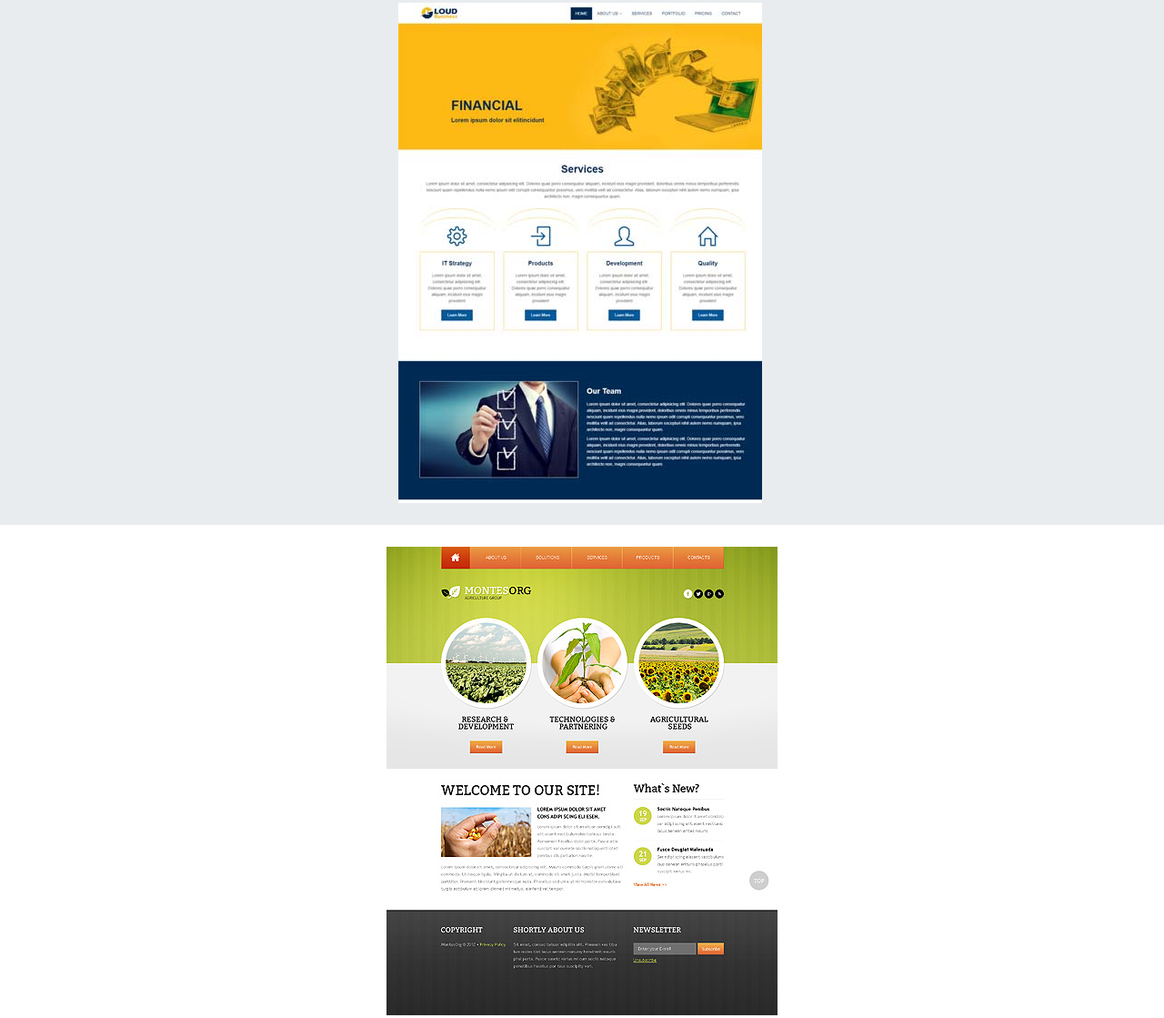
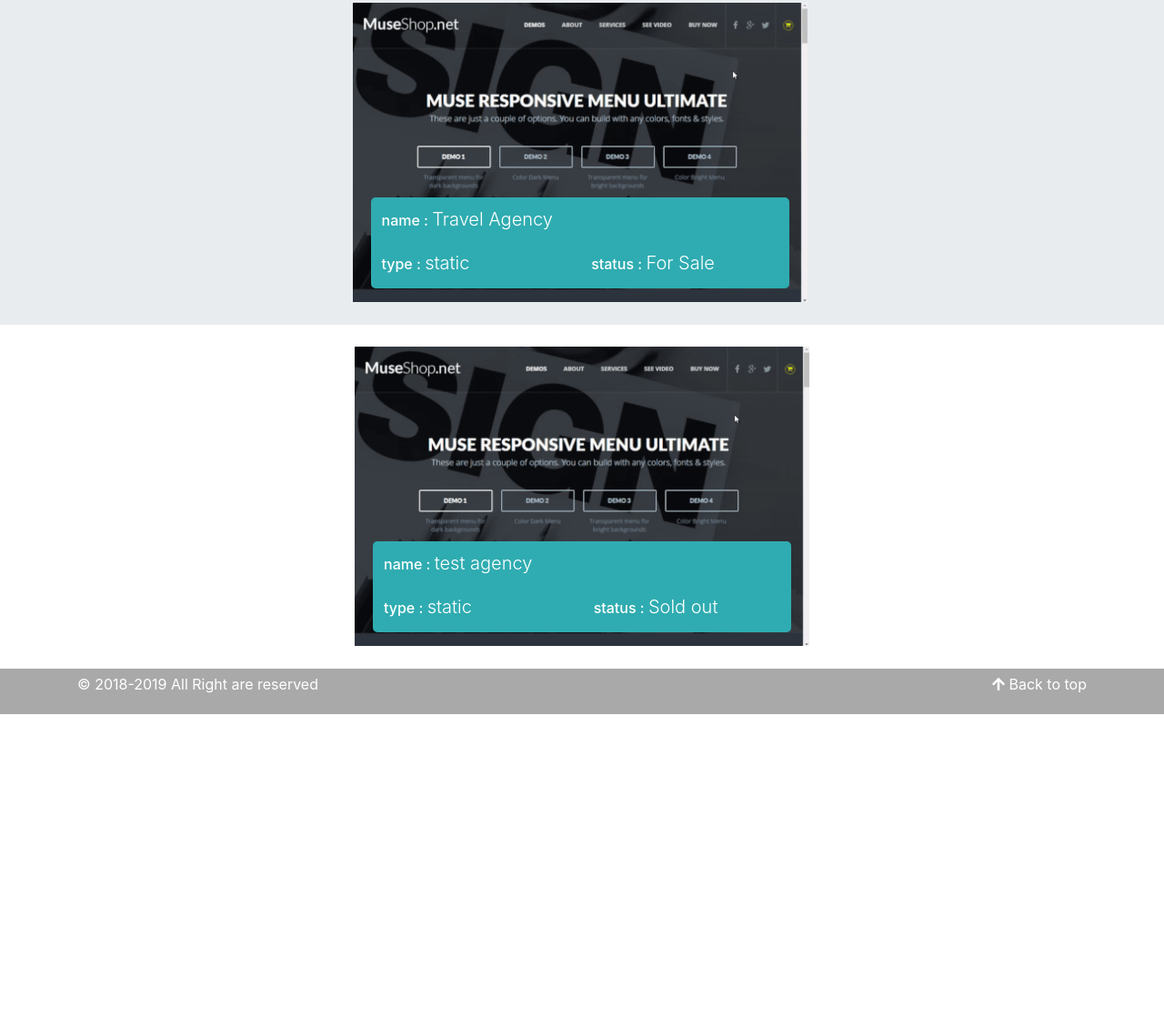
Before and after one commit to msuleiman97/my-website-using-bootstrap, a plain HTML site: page portfolio.html in a window 1280 px wide. Shown: the part 1062-2181 px from the top of the page at 91% size. After the commit the page ends 1847 px from the top, so only its background shows below. Drawn offline with nearby package versions, Linux system fonts and the light colour scheme.

Commit message:
Add caption to the img

```diff
--- a/css/StyleSheet.css
+++ b/css/StyleSheet.css
@@ -74,12 +74,26 @@ a:hover {
 
 }
 
-/*  ###  end services page ### */
-
-/*  ###  start portfolio page ### */
 
 
+.img-caption{
 
+
+ width: 460px;
+ height: 100px;
+ margin-top: -115px;
+border-radius: 5px;
+ padding: 7px;
+ position: relative;
+ margin-right: auto;
+ margin-left: auto;
+  background-color: #2facb1 ;
+  color:white;
+}
+caption-img{
+    width: 430px;
+    border: 2 solid red;
+}
 
 
 /*  ###  end portfolio page ### */
--- a/portfolio.html
+++ b/portfolio.html
@@ -103,11 +103,15 @@
       <section id="our-mission">
           <br>
         <div class="container">
+          <figure>
+         <center><img src="img/templae2.gif" class="caption-img" style=" height: auto; width: 500px;border: 2 solid red;"></center>
+        <center>    <figcaption  class="img-caption">
+            <h6 style="float: left; padding: 5px;">name : <span class="lead"><a href="google.com" target="_blank" class="non-uper col-white">Travel Agency</a>   </span> </h6><br><br>
 
-
-        <div id="template">
-        <center> <img  src="img/templae1.jpg" class=""></center>
-        </div>
+         <h6 style="float: left; padding: 5px;">type : <span class="lead">static&nbsp;&nbsp;&nbsp;&nbsp;&nbsp;&nbsp;&nbsp;&nbsp;&nbsp;&nbsp;&nbsp;&nbsp;&nbsp;&nbsp;&nbsp;&nbsp;&nbsp;&nbsp;&nbsp;&nbsp;&nbsp;&nbsp; </span> </h6>
+         <h6 style="float: left; padding: 5px;">status : <span class="lead">For Sale</span> </h6>
+            </figcaption></center>
+         </figure>
 
         </div>
           <br>
@@ -118,7 +122,15 @@
       <section>
           <br>
         <div class="container">
-         <center><img src="img/templae2.jpg" class=""></center>
+        <figure>
+         <center><img src="img/templae2.gif" class="caption-img" style=" height: auto; width: 500px;border: 2 solid red;"></center>
+        <center>    <figcaption  class="img-caption">
+            <h6 style="float: left; padding: 5px;">name : <span class="lead"><a href="google.com" target="_blank" class="non-uper col-white">test agency</a>   </span> </h6><br><br>
+
+         <h6 style="float: left; padding: 5px;">type : <span class="lead">static&nbsp;&nbsp;&nbsp;&nbsp;&nbsp;&nbsp;&nbsp;&nbsp;&nbsp;&nbsp;&nbsp;&nbsp;&nbsp;&nbsp;&nbsp;&nbsp;&nbsp;&nbsp;&nbsp;&nbsp;&nbsp;&nbsp; </span> </h6>
+         <h6 style="float: left; padding: 5px;">status : <span class="lead">Sold out</span> </h6>
+            </figcaption></center>
+         </figure>
         </div>
 
 
```
Also changed, not shown: img/templae2.gif (added).
